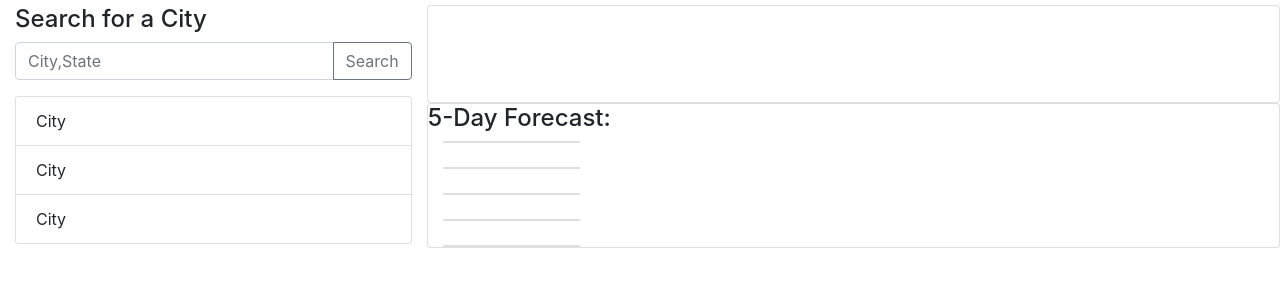
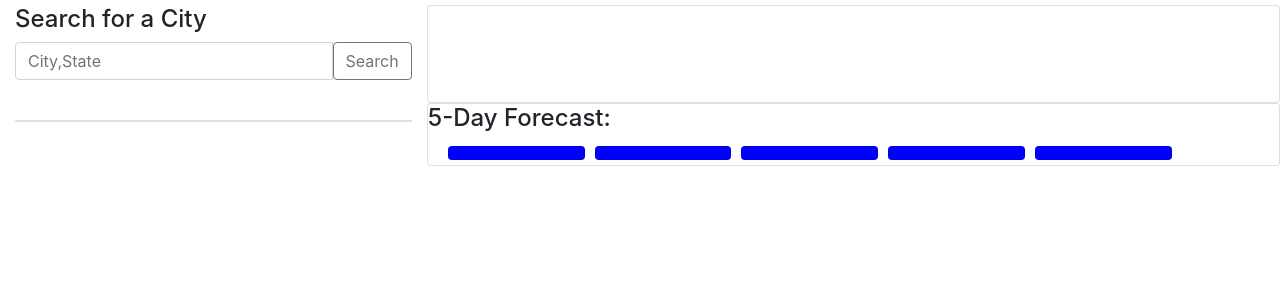
Before and after one commit to Daniel-Rodriguez210/Weather-Dashboard, a plain HTML site: page assets/index.html in a window 1280 px wide. Shown: the part 51-338 px from the top of the page. Drawn offline with nearby package versions, Linux system fonts and the light colour scheme.

Commit message:
get the form to input the data below search

```diff
--- a/assets/index.html
+++ b/assets/index.html
@@ -28,22 +28,17 @@
                 <!--This row will contain the search function as well as storing the areas of previous searches-->
 
                 <div class="input-group mb-3">
-                    <input id="input" type="text" class="form-control" placeholder="City,State" aria-label="City-Search"
-                        aria-describedby="button-addon2">
-                    <div class="input-group-append">
+                    <input id="input" type="text" class="form-control" placeholder="City,State" class="input-group-append">
+                    <div>
                         <button class="btn btn-outline-secondary" type="button" id="searchButton">Search</button>
                     </div>
                 </div>
-
-
+                    <br>
                 <div class="card">
-                    <!--The card in bootstrap for list groups best matches what we're looking for to store the searches.-->
-                    <ul class="list-group list-group-flush">
-                        <li id="searchHistory" class="list-group-item">City</li>
-                        <li class="list-group-item">City</li>
-                        <li class="list-group-item">City</li>
+                    <ul class="list-group list-group-flush list">
                     </ul>
                 </div>
+
             </div>
 
 
@@ -67,31 +62,31 @@
                     <!--This section will store the 5 day forecast area. -->
                     <h4>5-Day Forecast:</h4>
                     <div class="col-md-12 fiveday">
-                        <div class="card future1 col-sm-2">
+                        <div id="days" class="card future1 col-sm-2">
                             <div class="date1"></div>
                             <div class="tempF1"></div>
                             <div class="humid1"></div>
                         </div>
                         <br>
-                        <div class=" card future2 col-sm-2"">
+                        <div id="days" class=" card future2 col-sm-2"">
                             <div class="date2"></div>
                             <div class="tempF2"></div>
                             <div class="humid2"></div>
                         </div>
                         <br>
-                        <div class="card future3 col-sm-2"">
+                        <div id="days" class="card future3 col-sm-2"">
                             <div class="date3"></div>
                             <div class="tempF3"></div>
                             <div class="humid3"></div>
                         </div>
                         <br>
-                        <div class="card future4 col-sm-2"">
+                        <div id="days" class="card future4 col-sm-2"">
                             <div class="date4"></div>
                             <div class="tempF4"></div>
                             <div class="humid4"></div>
                         </div>
                         <br>
-                        <div class="card future5 col-sm-2"">
+                        <div id="days" class="card future5 col-sm-2"">
                             <div class="date5"></div>
                             <div class="tempF5"></div>
                             <div class="humid5"></div>
--- a/assets/script.js
+++ b/assets/script.js
@@ -1,16 +1,10 @@
 var APIKey = "18238285e369b81b9e4f2b8e21537555";
-
-
-
-
-
 var cityName = $("#input").val();
 
 $("#input").keypress(function(event) {
 
 	if (event.keyCode === 13) {
         event.preventDefault();
-        console.log("#input")
 		$("#searchButton").click();
 	}
 });
@@ -32,6 +26,7 @@ $(document).ready(function() {
   }).then(function(response) {
     console.log(response);
 
+  storeCity()
 
   $(".city").html("<h4>" + response.name + " </h4>");
   $(".humidity").text("Humidity: " + response.main.humidity + " %");
@@ -92,3 +87,11 @@ $.ajax({
 });
 });
 });
+
+
+function storeCity() {
+
+    let listItem = $("<li>").addClass("list-group-item").text(cityName);
+    $(".list").append(listItem);
+
+  }
--- a/assets/style.css
+++ b/assets/style.css
@@ -2,3 +2,14 @@ h1 {
     text-align: center;
     color: white;
 }
+
+.fiveday {
+    display: inline-flex;
+}
+
+#days {
+    background-color: blue;
+    color: white;
+    margin: 5px;
+    padding: 5px;
+}
```
